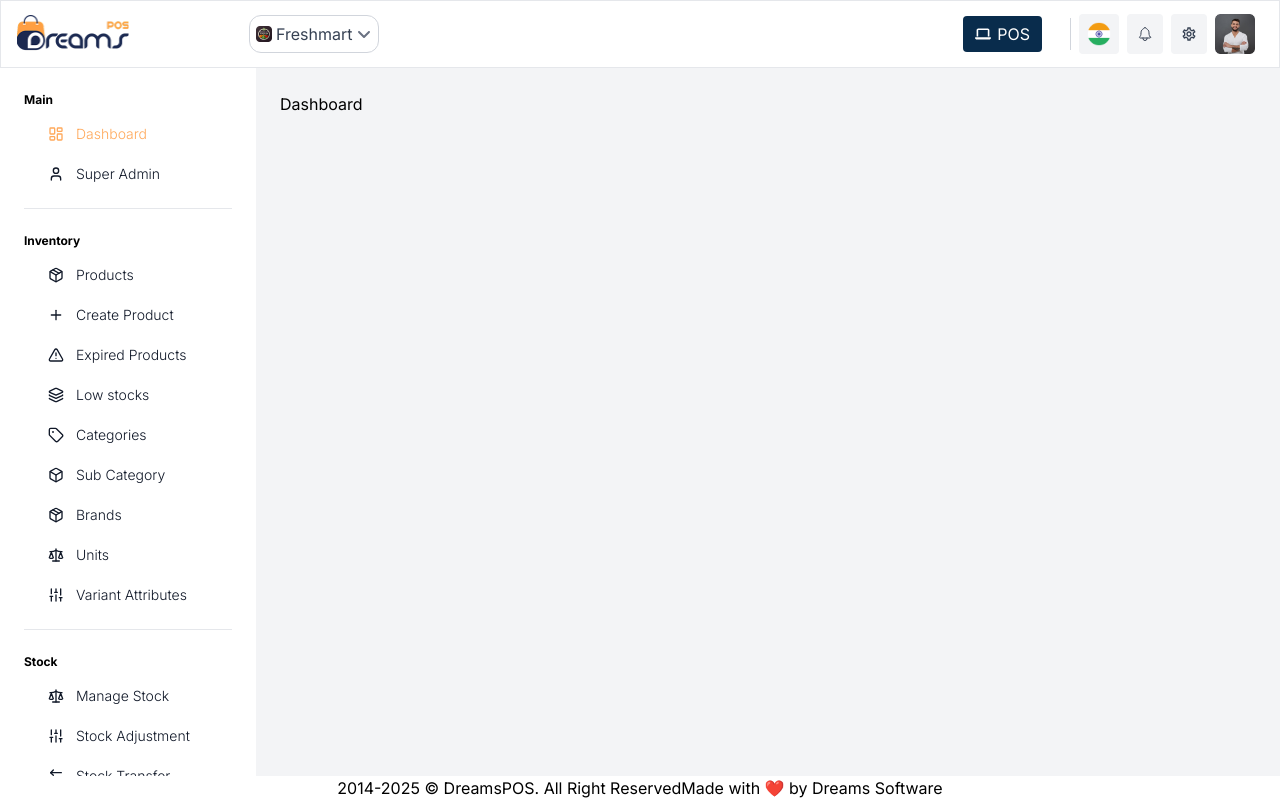
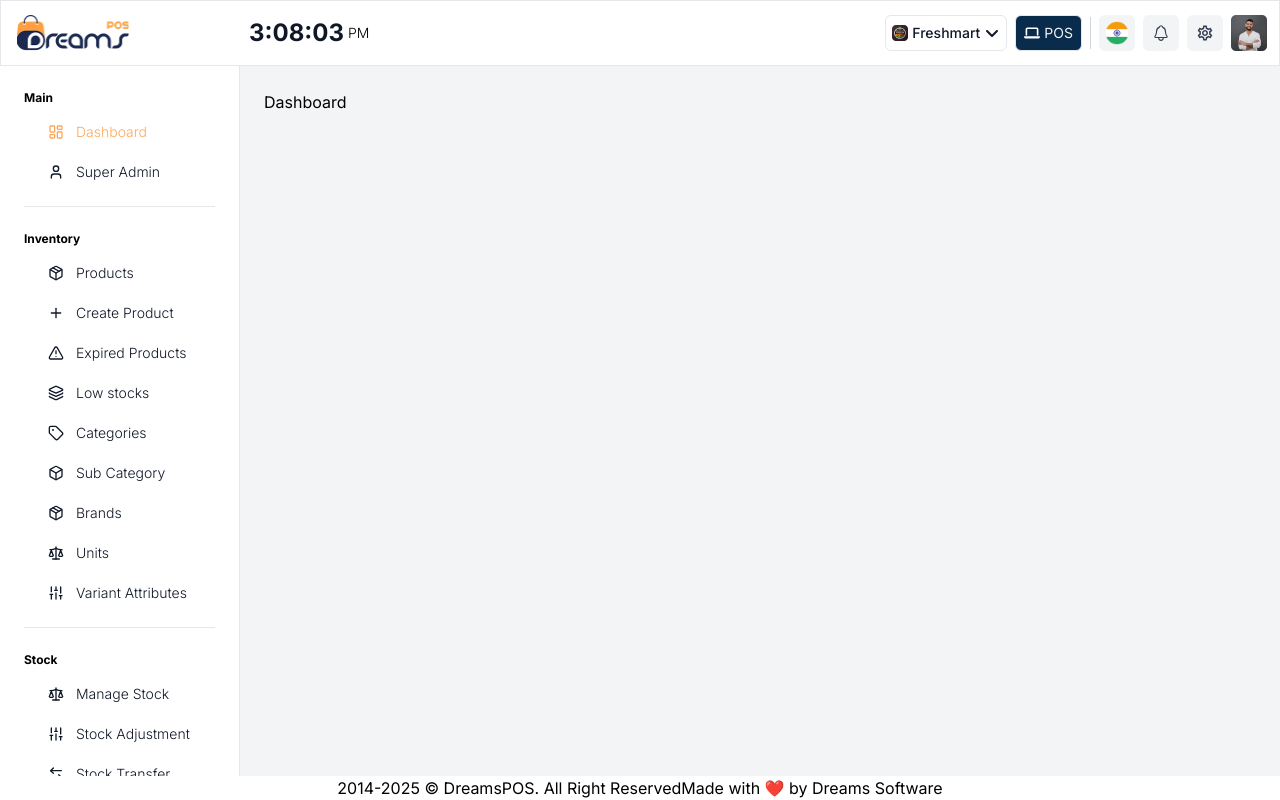
Before and after one commit to sagarboyal/inventory-management-system-webUI, a React (Vite) app: page /dashboard in a window 1280 px wide. Built offline with nearby package versions, Linux system fonts and the light colour scheme.

Commit message:
fix design side and navbar

```diff
--- a/src/components/layout/Navbar.tsx
+++ b/src/components/layout/Navbar.tsx
@@ -2,8 +2,30 @@ import { IoNotificationsOutline } from "react-icons/io5";
 import { images } from "../../constants/images";
 import { FaAngleDown, FaLaptop } from "react-icons/fa6";
 import { MdOutlineSettings } from "react-icons/md";
+import { useEffect, useState } from "react";
 
 function Navbar() {
+  const [time, setTime] = useState(new Date());
+
+  const timeString = time.toLocaleTimeString("en-IN", {
+    hour: "numeric",
+    minute: "2-digit",
+    second: "2-digit",
+    hour12: true,
+  });
+
+  const match = timeString.match(/(am|pm)/i);
+  const period = match ? match[0].toUpperCase() : "";
+  const clock = timeString.replace(/(am|pm)/i, "").trim();
+
+  useEffect(() => {
+    const timer = setInterval(() => {
+      setTime(new Date());
+    }, 1000);
+
+    return () => clearInterval(timer);
+  }, []);
+
   return (
     <header>
       <nav className="flex border border-gray-200">
@@ -14,46 +36,48 @@ function Navbar() {
             </a>
           </div>
 
-          <div className="py-3.5">
+          <div className="flex justify-start items-center gap-1">
+            <p className="font-bold text-2xl text-gray-900">{clock}</p>
+            <p className="font-light text-sm">
+              {period?.toUpperCase()}
+            </p>
+          </div>
+        </div>
+
+        <div className="flex flex-1 justify-end items-center gap-2">
           <button
-              className="flex p-1.5 gap-1 border justify-between items-center rounded-xl border-gray-300 cursor-pointer"
+            className="flex h-9 p-1.5 gap-1 border justify-between items-center rounded-md border-gray-200 cursor-pointer"
             type="button"
           >
             <img className="h-4" src={images.food_img} alt="" />
-              <span className="text-gray-700">Freshmart</span>
-              <FaAngleDown className="text-gray-500"/>
+            <span className="font-medium text-sm text-gray-900">Freshmart</span>
+            <FaAngleDown className="text-gray-900" />
           </button>
-          </div>
-        </div>
-
-        <div className="flex items-center gap-2 ml-auto px-6">
-          <div className="py-3.5 px-5">
           <button
-              className="flex px-3 py-1.5 gap-1.5 bg-[#092C4C] justify-between items-center rounded cursor-pointer"
+            className="flex h-9 p-1.5 px-2 gap-1 border justify-between items-center rounded-md border-gray-200 cursor-pointer bg-[#092C4C]"
             type="button"
           >
             <FaLaptop className="text-white" />
-              <span className="text-white">POS</span>
+            <span className="font-inter text-gray-100 text-sm">POS</span>
           </button>
-          </div>
 
           <div className="h-8 w-px bg-gray-300"> </div>
 
-          <div className="flex gap-2">
-            <button className="bg-gray-100 p-2 rounded">
+          <div className="flex items-center gap-2 mr-3">
+            <button className="flex justify-center items-center h-9 w-9 bg-gray-100 rounded-md">
               <img className="h-6 w-6" src={images.flag_img} alt="" />
             </button>
 
-            <button className="bg-gray-100 p-2.5 rounded">
-              <IoNotificationsOutline className="text-gray-700" />
+            <button className="flex justify-center items-center h-9 w-9 bg-gray-100 rounded-md">
+              <IoNotificationsOutline className="text-gray-700" size={18} />
             </button>
 
-            <button className="bg-gray-100 p-2.5 rounded">
-              <MdOutlineSettings className="text-gray-700" />
+            <button className="flex justify-center items-center h-9 w-9 bg-gray-100 rounded-md">
+              <MdOutlineSettings className="text-gray-700" size={18} />
             </button>
 
             <button className="cursor-pointer">
-              <img className="w-10" src={images.avatar_img} alt="" />
+              <img className="w-9 h-9" src={images.avatar_img} alt="" />
             </button>
           </div>
         </div>
--- a/src/components/layout/Sidebar.tsx
+++ b/src/components/layout/Sidebar.tsx
@@ -3,7 +3,7 @@ import { NavLink } from "react-router-dom";
 
 const Sidebar = () => {
   return (
-    <aside className="bg-white w-64 shrink-0 p-6 shadow-sm">
+    <aside className="bg-white w-60 shrink-0 p-6 shadow-sm  border-r border-gray-200">
       <div className="space-y-6">
         {sidebarData.map((section, index) => (
           <div key={index}>
```
Lines whose indentation alone changed are shown as unchanged.
